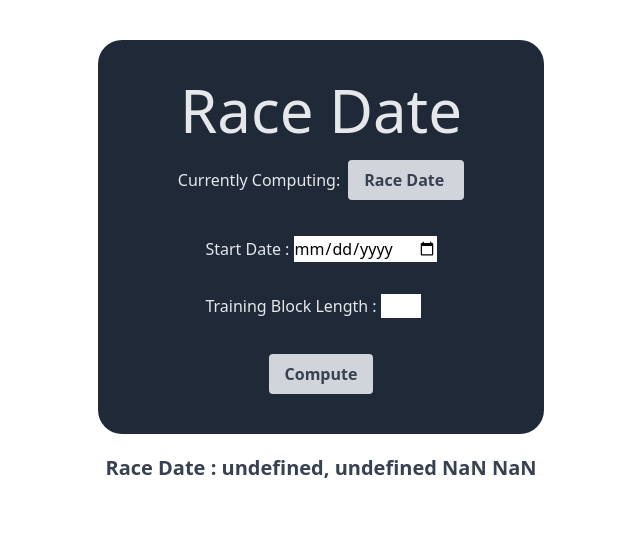
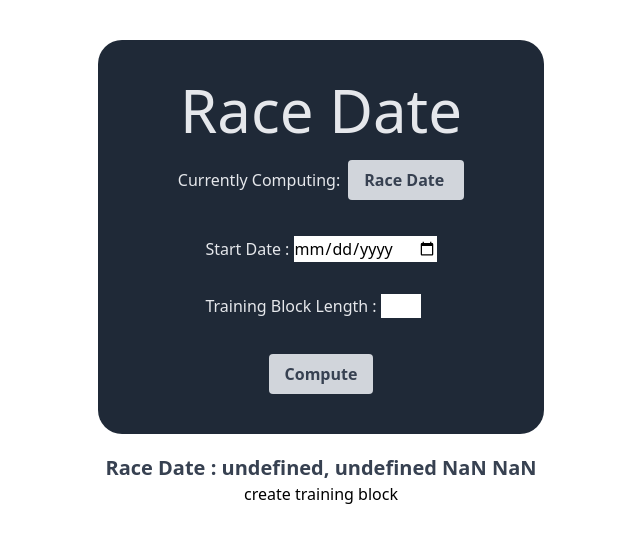
Before and after one commit to jakesmithdeveloper/racedate, a React (Create React App) app: page / in a window 1280 px wide. Both pictures are taken after typing "2020-01-15", "Sample" into the empty fields and a click on the button "Compute". Shown: the top 542 px of the page, without its empty margins (319-959 px from the left). Built offline with nearby package versions, Linux system fonts and the light colour scheme.

Commit message:
first page done

```diff
--- a/src/components/App.js
+++ b/src/components/App.js
@@ -40,9 +40,18 @@ const App = () => {
           handleSubmit={handleSubmit}
         />
       </div>
-      <h2 className="text-gray-700 mt-5 text-xl font-bold">
-        {result ? `${currentState.label} :` : ""} {result ? result.string : ""}
-      </h2>
+
+      {result ? (
+        <div className="flex flex-col items-center">
+          <h2 className="text-gray-700 mt-5 text-xl font-bold">
+            {currentState.label} : {result.string}
+          </h2>
+          <button>create training block</button>
+        </div>
+      ) : (
+        ""
+      )}
+
       {result ? <Calendars dates={result} /> : null}
     </div>
   );
--- a/src/components/Calendar.js
+++ b/src/components/Calendar.js
@@ -45,7 +45,7 @@ const Calendar = ({
     }
 
     return (
-      <div className="uppercase font-normal text-gray-800 text-xs py-3 border-b border-gray-800 m-0 p-0 flex flex-row flex-wrap w-full">
+      <div className="uppercase font-normal text-gray-800 text-xs py-3 border-b border-gray-800 m-0 p-0 flex flex-row flex-wrap w-full mb-4">
         {days}
       </div>
     );
@@ -69,7 +69,7 @@ const Calendar = ({
         formattedDate = format(day, dateFormat);
         days.push(
           <div
-            className={` flex-grow-0 w-sevens relative h-cellHeightSM md:h-cellHeightMD border-r border-solid border-gray-100 overflow-hidden cursor-pointer ${
+            className={` flex-grow-0 w-sevens relative h-cellHeightSM md:h-cellHeightMD border-r border-solid border-gray-100 overflow-hidden cursor-pointer rounded-sm ${
               !isSameMonth(day, monthStart)
                 ? "pointer-events-none text-gray-400"
                 : day >= blockStartDate && day <= blockEndDate
@@ -102,7 +102,7 @@ const Calendar = ({
   };
 
   return (
-    <div className="calendar block relative pb-4 px-4 my-4 w-full max-w-sm md:max-w-xl">
+    <div className="calendar block relative pb-4 px-4 my-4 w-full max-w-sm md:max-w-xl rounded-xl">
       {renderHeader()}
       {renderDays()}
       {renderCells()}
```
